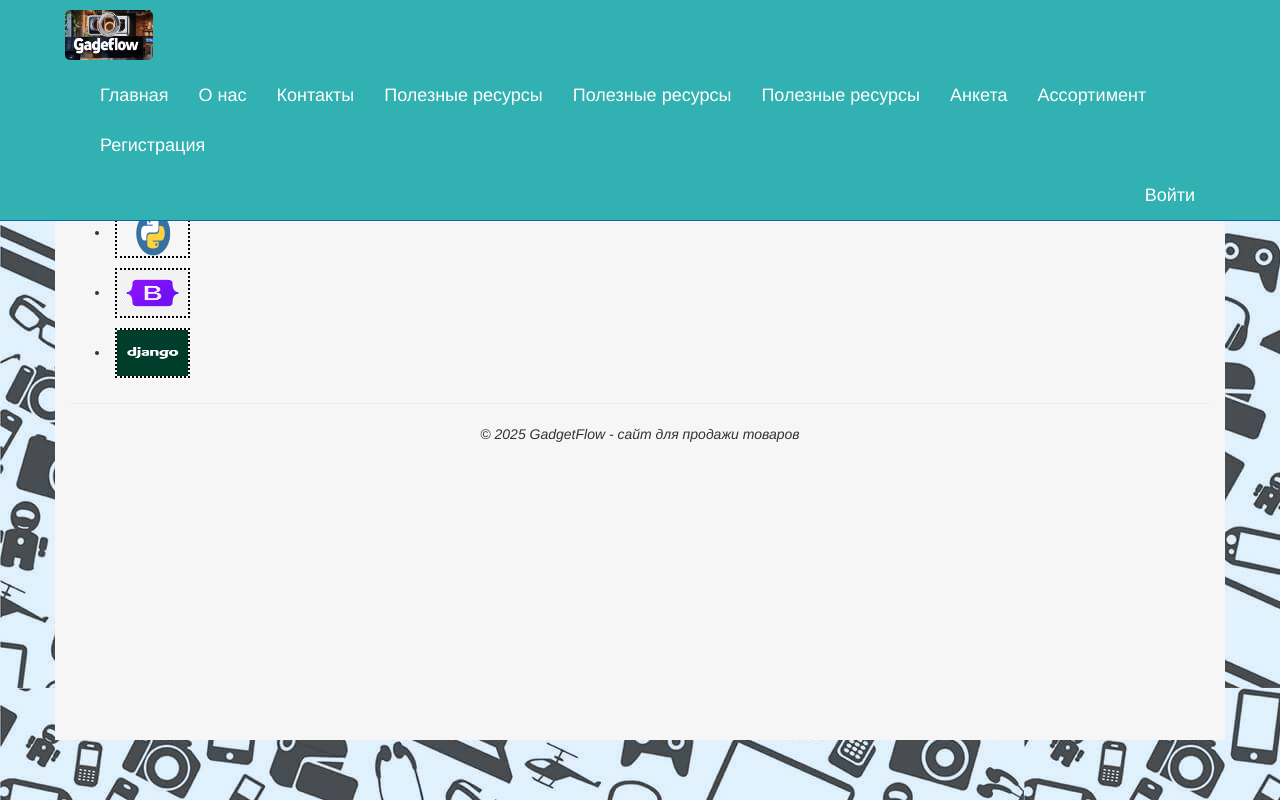
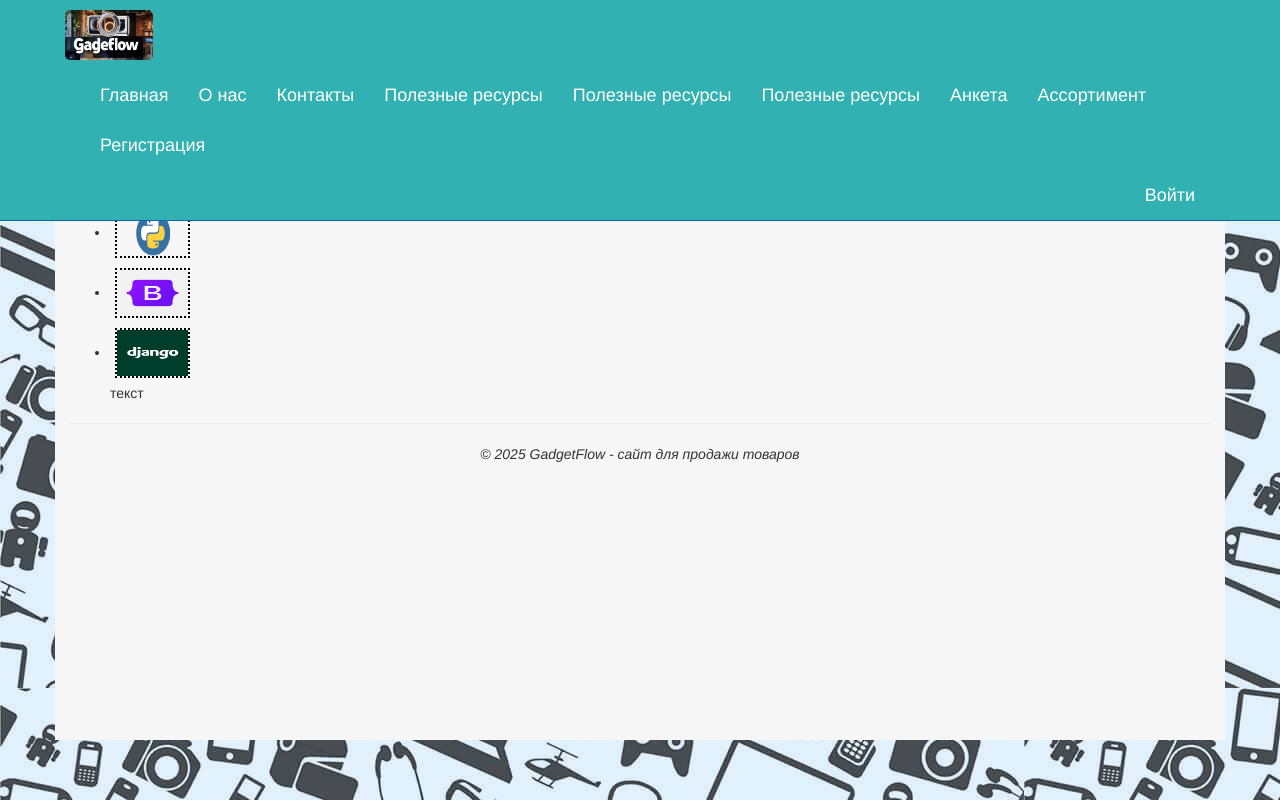
Before and after one commit to vanya07082005/NewDjango, a Django app: page /links/ in a window 1280 px wide. Run offline with Django 3.2, Linux system fonts and the light colour scheme; some libraries are stand-ins or nearby versions.

Commit message:
testtsts

```diff
--- a/VictoryDjango/app/templates/app/links.html
+++ b/VictoryDjango/app/templates/app/links.html
@@ -8,6 +8,7 @@
     <li><a href="https://www.python.org/" target="_blank"> <img src="{% static 'app/content/python.png' %}" alt="Logo 1" title="python" /></a></li>
     <li><a href="https://webref.ru/layout/bootstrap" target="_blank"> <img src="{% static 'app/content/bootstrap.png' %}" alt="Logo 2" title="bootstrap" /></a></li>
     <li><a href="https://www.djangoproject.com/" target="_blank"> <img src="{% static 'app/content/django.png' %}" alt="Logo 3" title="django"/></a></li>
+    текст
 </ul>
 
 
```
